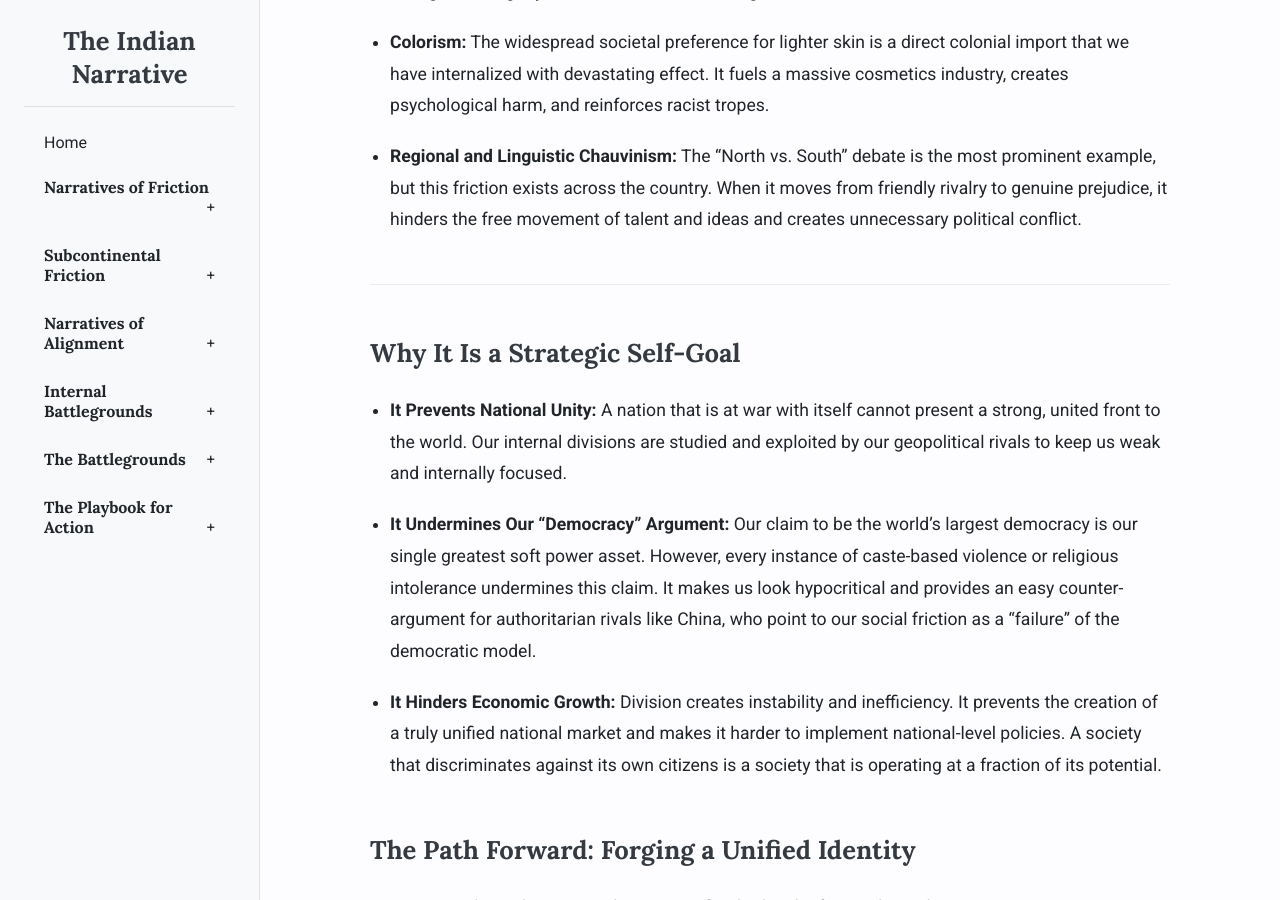
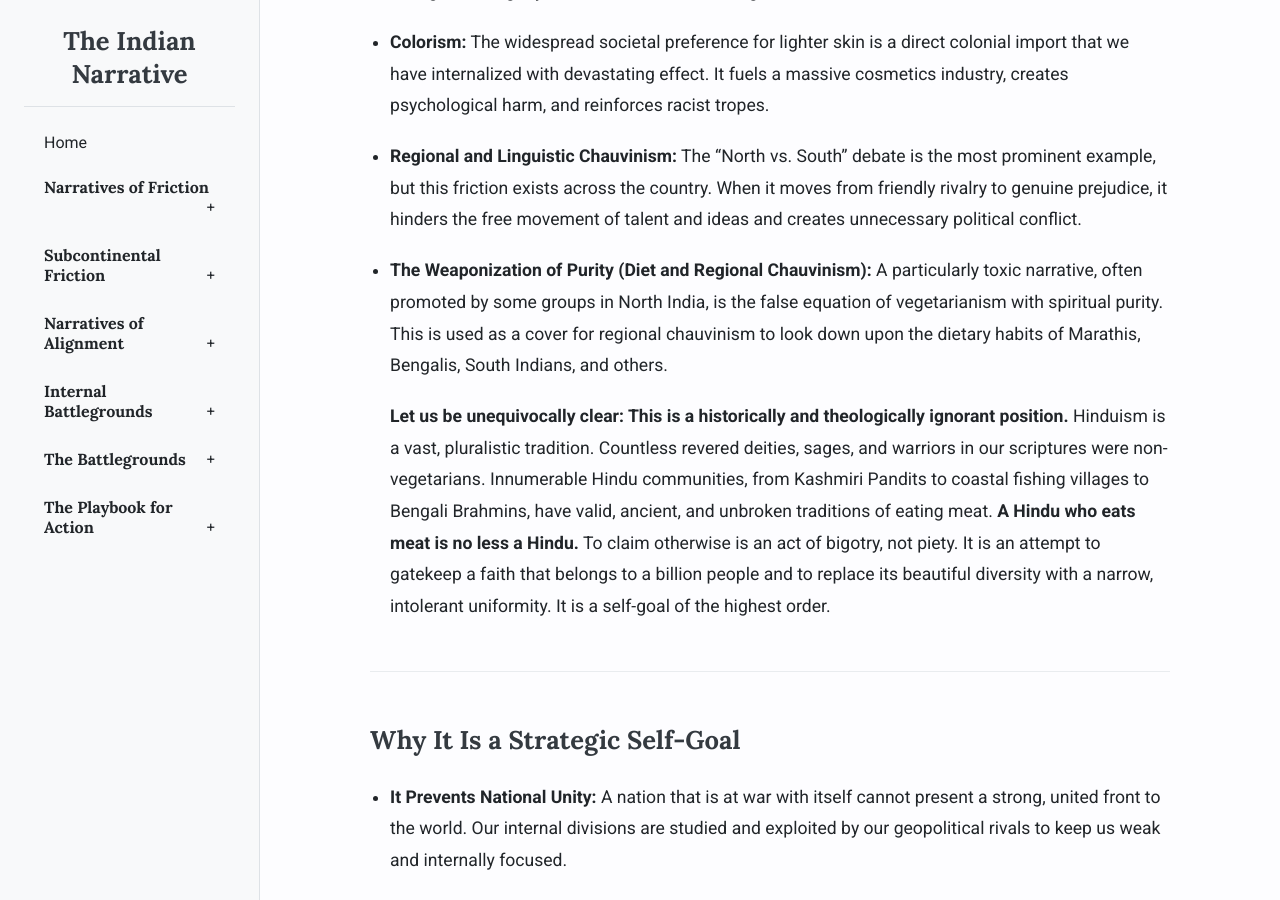
Before and after one commit to nodesman/indian-narrative, a Jekyll site: the page built from fractured-mirror.md, in a window 1280 px wide and 900 px high, scrolled down 721 px. Built offline with Jekyll 4.4.1, drawn with Linux system fonts in a browser that asks for light colours.

Commit message:
docs: Add analysis of 'vegetarian purity' narrative
- Adds a new section to the 'Fractured Mirror' page titled 'The Weaponization of Purity'.
- Directly confronts the narrative that equates vegetarianism with Hindu purity.
- Forcefully affirms that Hindus who eat meat are no less Hindu, citing the faith's pluralistic traditions.
- Frames this internal bigotry as a form of regional chauvinism and a critical self-goal.

```diff
--- a/fractured-mirror.md
+++ b/fractured-mirror.md
@@ -18,6 +18,10 @@ This is our most dangerous internal vulnerability. It paralyzes national progres
 *   **Colorism:** The widespread societal preference for lighter skin is a direct colonial import that we have internalized with devastating effect. It fuels a massive cosmetics industry, creates psychological harm, and reinforces racist tropes.
 *   **Regional and Linguistic Chauvinism:** The "North vs. South" debate is the most prominent example, but this friction exists across the country. When it moves from friendly rivalry to genuine prejudice, it hinders the free movement of talent and ideas and creates unnecessary political conflict.
 
+*   **The Weaponization of Purity (Diet and Regional Chauvinism):** A particularly toxic narrative, often promoted by some groups in North India, is the false equation of vegetarianism with spiritual purity. This is used as a cover for regional chauvinism to look down upon the dietary habits of Marathis, Bengalis, South Indians, and others.
+
+    **Let us be unequivocally clear: This is a historically and theologically ignorant position.** Hinduism is a vast, pluralistic tradition. Countless revered deities, sages, and warriors in our scriptures were non-vegetarians. Innumerable Hindu communities, from Kashmiri Pandits to coastal fishing villages to Bengali Brahmins, have valid, ancient, and unbroken traditions of eating meat. **A Hindu who eats meat is no less a Hindu.** To claim otherwise is an act of bigotry, not piety. It is an attempt to gatekeep a faith that belongs to a billion people and to replace its beautiful diversity with a narrow, intolerant uniformity. It is a self-goal of the highest order.
+
 ---
 
 ### Why It Is a Strategic Self-Goal
```
